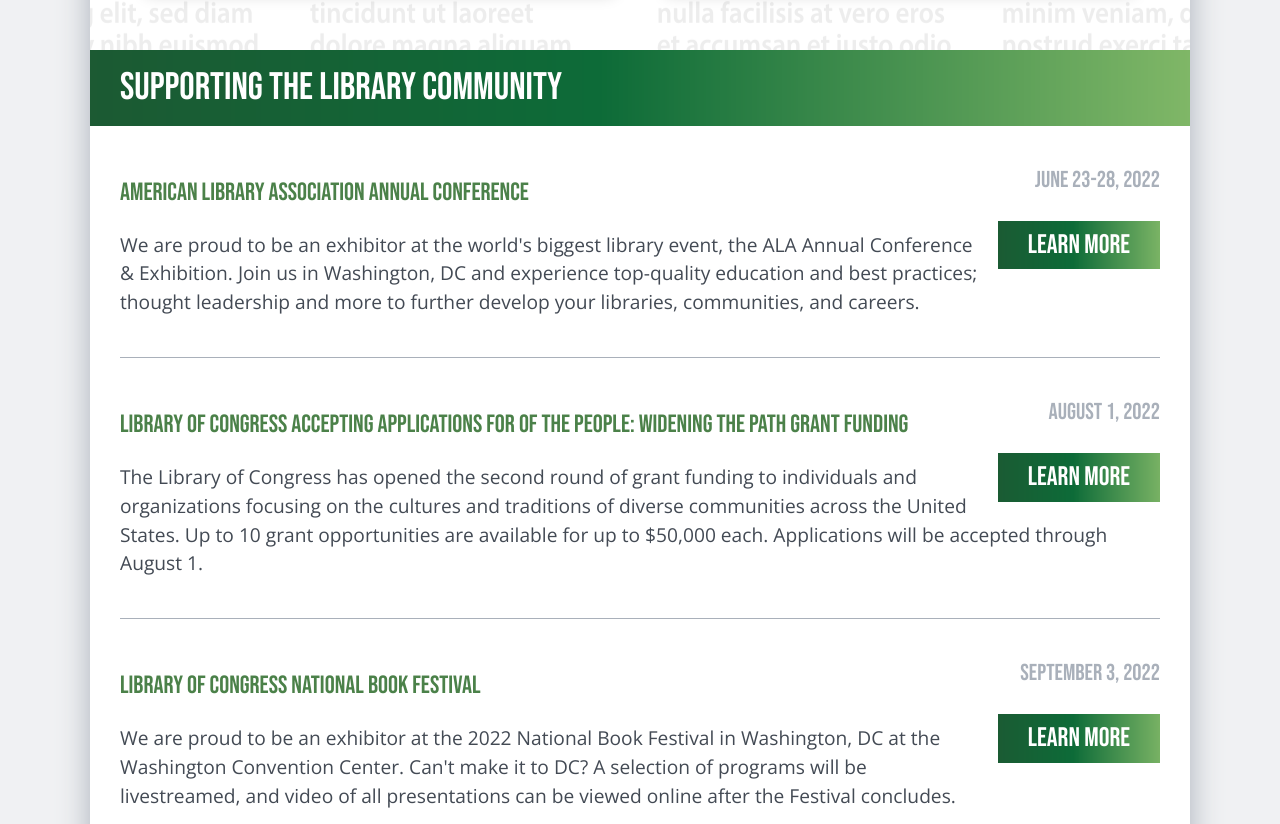
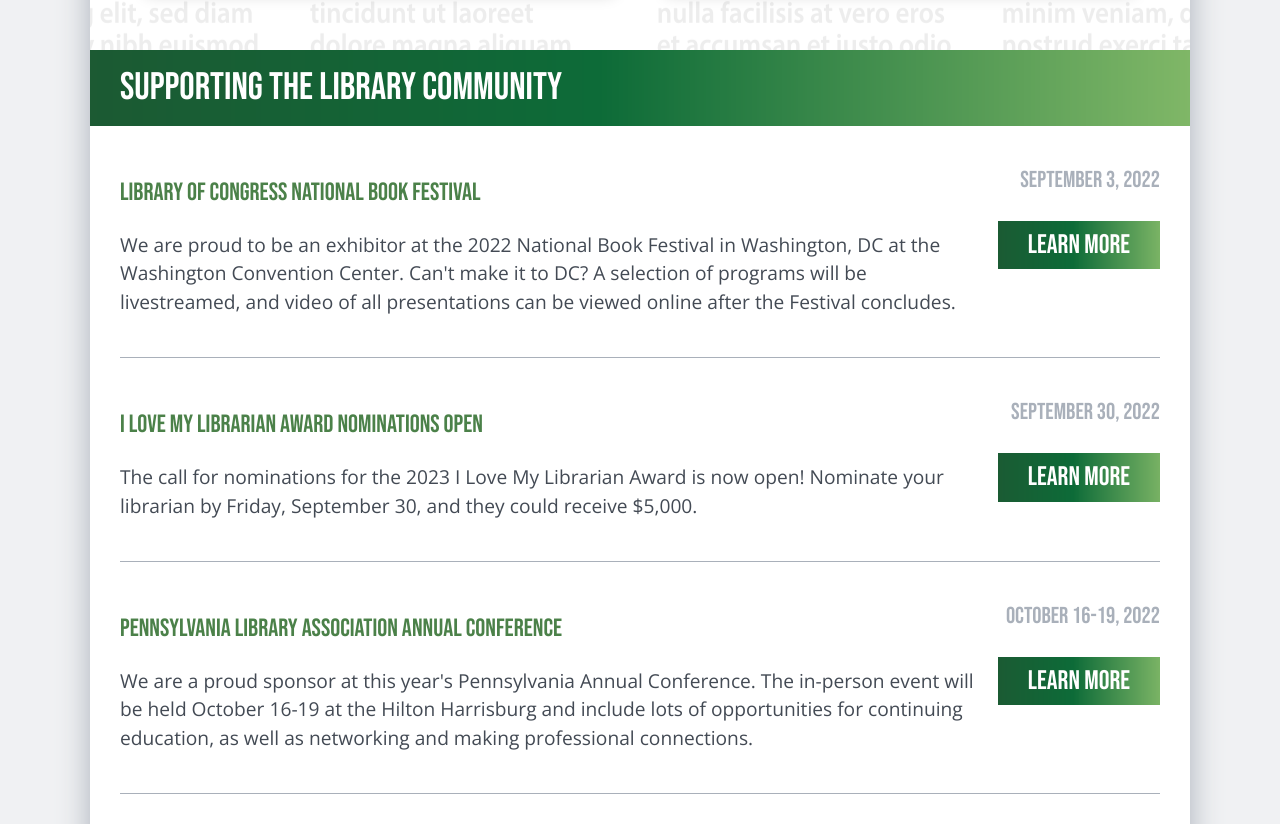
Before and after one commit to giraphcreative/servingamericaslibrarycommunity.org, a website: page index.html in a window 1280 px wide. Shown: the part 2639-3463 px from the top of the page. Drawn offline with nearby package versions, Linux system fonts and the light colour scheme.

Commit message:
Adjust event listing.

```diff
--- a/index.html
+++ b/index.html
@@ -93,23 +93,26 @@
 				<h2>SUPPORTING THE LIBRARY COMMUNITY</h2>
 			</div>
 			<div class="content events">
-				<div class="entry">
-					<div class="date">June 23-28, 2022</div>
-					<h3><a href="https://2022.alaannual.org/" target="_blank">American Library Association Annual Conference</a></h3>
-					<a href="https://2022.alaannual.org/" target="_blank" class="button">Learn more</a>
-					<p>We are proud to be an exhibitor at the world's biggest library event, the ALA Annual Conference & Exhibition. Join us in Washington, DC and experience top-quality education and best practices; thought leadership and more to further develop your libraries, communities, and careers.</p>
-				</div>
+
+				<!--
 				<div class="entry">
 					<div class="date">August 1, 2022</div>
 					<h3><a href="https://newsroom.loc.gov/news/library-of-congress-offers-second-round-of-grant-funding-to-support-contemporary-cultural-field-rese/s/206852f2-1d4e-4587-8c1f-09b634d019e8" target="_blank">Library of Congress Accepting Applications for Of the People: Widening the Path Grant Funding</a></h3>
 					<a href="https://newsroom.loc.gov/news/library-of-congress-offers-second-round-of-grant-funding-to-support-contemporary-cultural-field-rese/s/206852f2-1d4e-4587-8c1f-09b634d019e8" target="_blank" class="button">Learn more</a>
 					<p>The Library of Congress has opened the second round of grant funding to individuals and organizations focusing on the cultures and traditions of diverse communities across the United States. Up to 10 grant opportunities are available for up to $50,000 each. Applications will be accepted through August 1.</p>
 				</div>
+				-->
 				<div class="entry">
 					<div class="date">September 3, 2022</div>
 					<h3><a href="https://www.loc.gov/events/2022-national-book-festival/" target="_blank">Library of Congress National Book Festival</a></h3>
 					<a href="https://www.loc.gov/events/2022-national-book-festival/" target="_blank" class="button">Learn more</a>
 					<p>We are proud to be an exhibitor at the 2022 National Book Festival in Washington, DC at the Washington Convention Center. Can't make it to DC? A selection of programs will be livestreamed, and video of all presentations can be viewed online after the Festival concludes.</p>
+				</div>
+				<div class="entry">
+					<div class="date">September 30, 2022</div>
+					<h3><a href="https://ilovelibraries.org/love-my-librarian/" target="_blank">I Love My Librarian Award Nominations Open</a></h3>
+					<a href="https://ilovelibraries.org/love-my-librarian/" target="_blank" class="button">Learn more</a>
+					<p>The call for nominations for the 2023 I Love My Librarian Award is now open! Nominate your librarian by Friday, September 30, and they could receive $5,000.</p>
 				</div>
 				<div class="entry">
 					<div class="date">October 16-19, 2022</div>
@@ -142,6 +145,7 @@
 						<a href="https://www.instagram.com/libcongressfcu/" target="_blank"><img src="img/social-instagram.png"></a>
 					</div>
 				</div>
+
 			</div>
 		</div>
 
```
